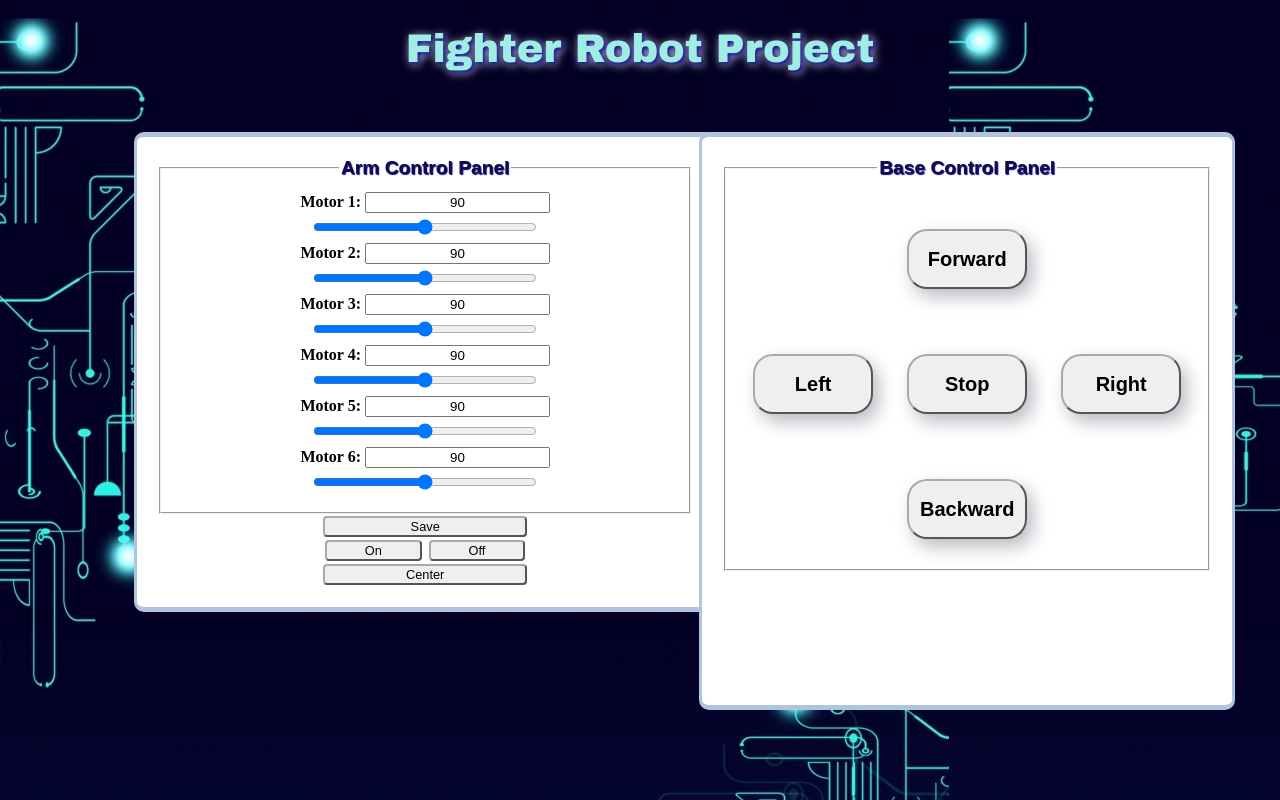
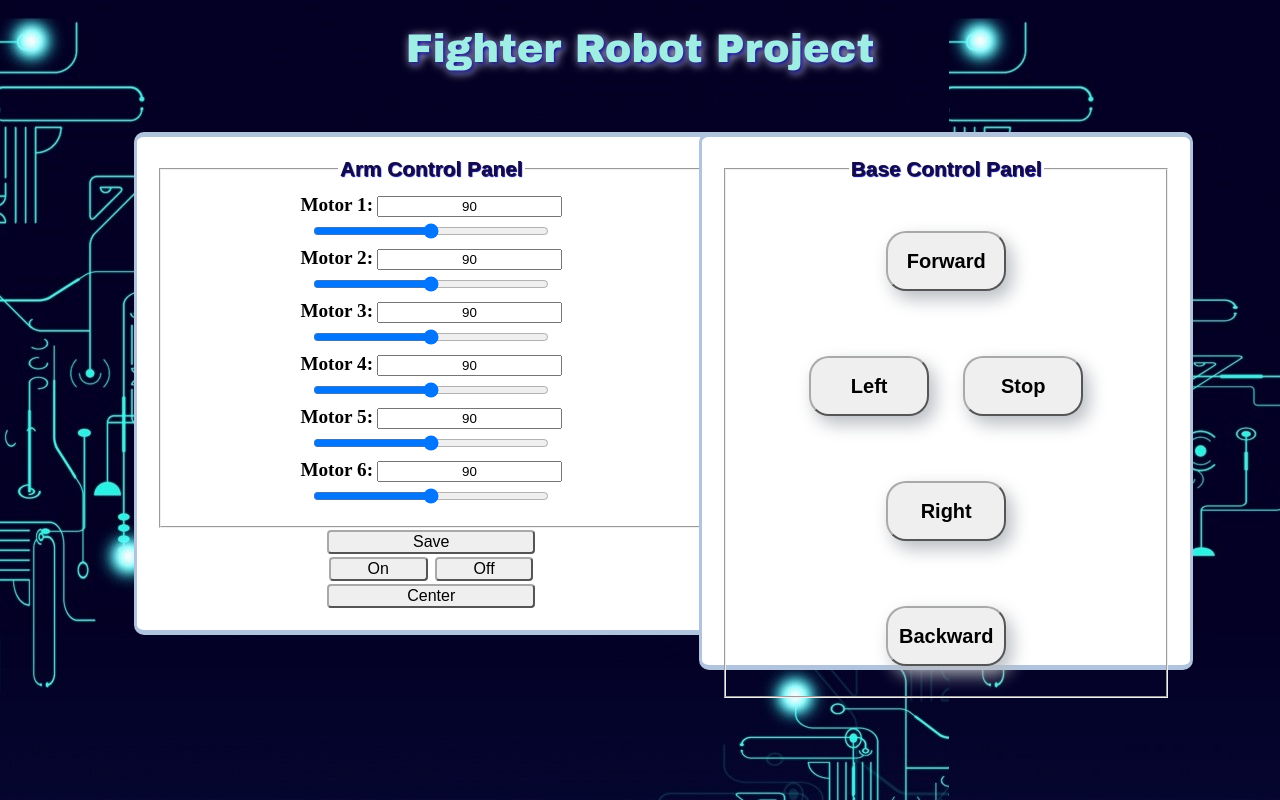
Before and after one commit to KawtherAH/FR_ControlPanel, a PHP site: page / in a window 1280 px wide. Run offline with PHP 8.4, Linux system fonts and the light colour scheme.

Commit message:
Update ss.css

```diff
--- a/ss.css
+++ b/ss.css
@@ -18,16 +18,16 @@ div.arm{
         margin-left: 10%;
     }
     div.base{
+        text-align: center;
         margin-left: 54%;
-    height: 66%;
-    /*width: 35%;*/
         padding: 20px;
-    text-align: center;
         border: 10px solid #B0C4DE;
         border-radius: 10px;
         border-width: thick medium thick;
         background: white;
-    position:absolute;
+        height: 61%;
+        width: 35%;
+        position: absolute;
     }
     form.arm{
         margin: auto;
@@ -45,20 +45,14 @@ table{
     }
     legend{
         margin:0 auto;
-    font-size: 120%;
+        font-size: 130%;
         font-weight: bold;
         font-family:sans-serif;
         color: rgb(20, 11, 70);
         text-shadow: 1px 1px 1px darkblue;
-    /*border-bottom: 1px solid #B0C4DE;
-    padding: 2px 0px;
-    width: 100%;*/
     }
-/*fieldset{
-    border: none;
-}*/
     label{
-    font-size: 100%;
+        font-size: 120%;
         font-weight: bold;
     }
     input[type="text"]{
@@ -69,7 +63,7 @@ input[type="range"]{
     }
     button{
         font-family:sans-serif bold;
-    font-size: 80%;
+        font-size: 100%;
         border-radius: 4px;
         margin: 0.3%;
         color: black;
```
Lines whose indentation alone changed are shown as unchanged.
